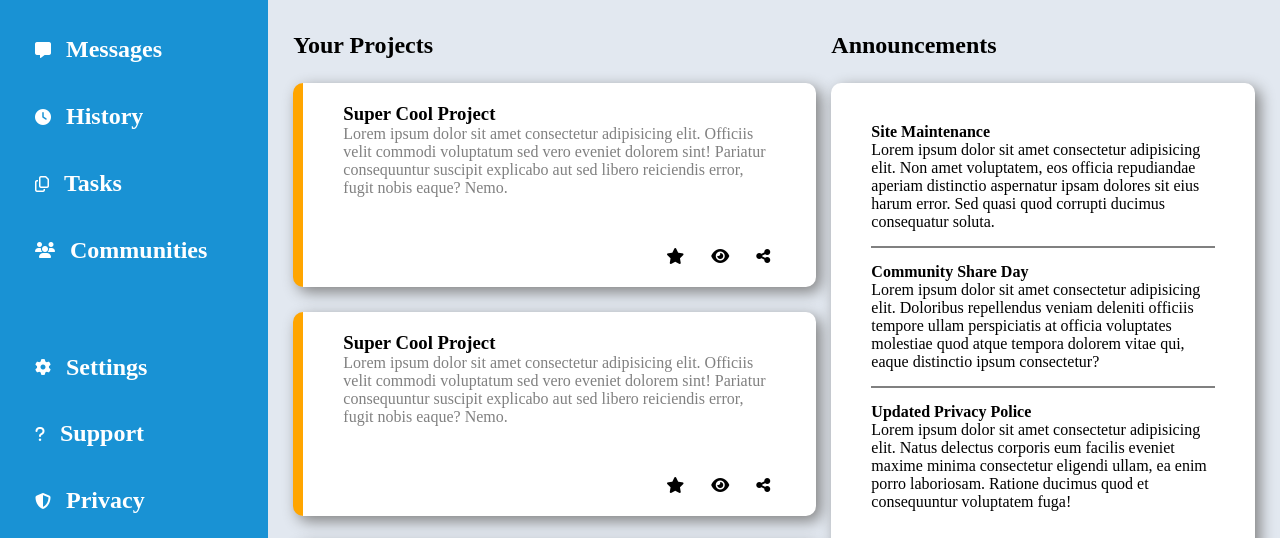
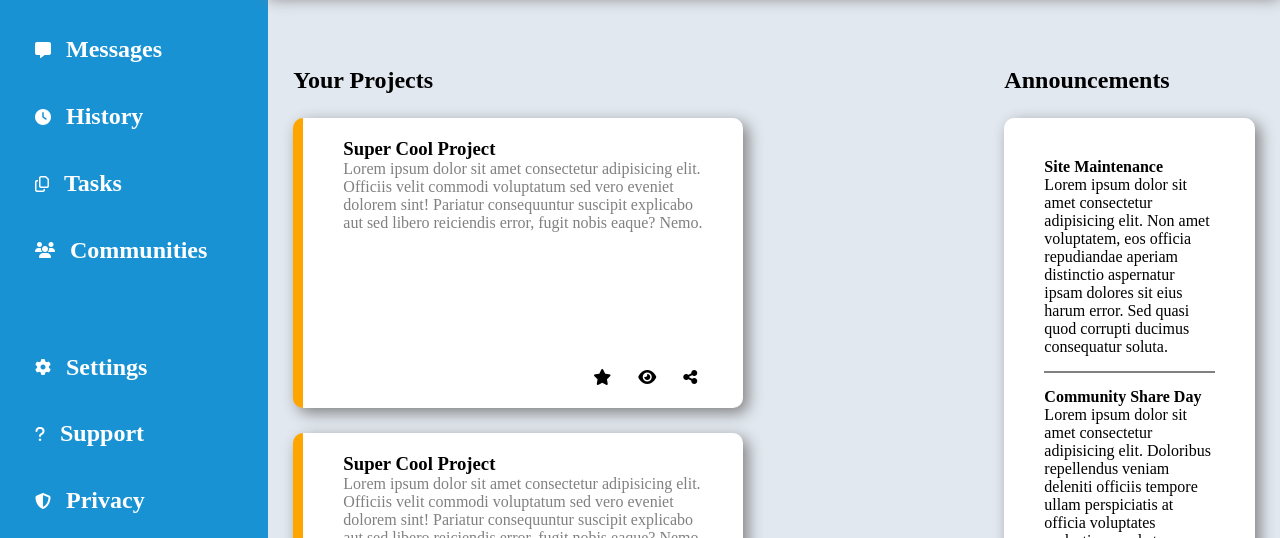
Before and after one commit to behluelselcuk/02-project-admin-dashboard, a plain HTML site: page index.html in a window 1280 px wide. Shown: the part 262-800 px from the top of the page. Drawn offline with Linux system fonts and the light colour scheme.

Commit message:
Vervollständige dasd CDD-Grid

```diff
--- a/style.css
+++ b/style.css
@@ -167,11 +167,10 @@ body {
 
 /* ===== MAIN-CONTENT ===== */
 .main-content {
-    margin: 15px;
     grid-column: 2 / 3;
     grid-row: 2;
     display: grid;
-    grid-template-columns: repeat(auto-fit, minmax(350px, 550px));
+    grid-template-columns: 3fr 1fr;
     gap: 15px;
     background-color: var(--body-bg-color);
     margin: 50px 25px;
@@ -195,7 +194,7 @@ body {
 
 .projects-div {
     display: grid;
-    grid-template-columns: repeat(auto-fit, minmax(350px, 550px));
+    grid-template-columns: repeat(auto-fit, minmax(250px, 450px));
     gap: 25px;
 }
 
@@ -206,7 +205,9 @@ body {
     border-radius: 10px;
     display: flex;
     flex-direction: column;
+    justify-content: space-between;
     gap: 50px;
+    height: 250px;
 }
 
 .project-text h3,
@@ -233,7 +234,6 @@ body {
 /* === ANNOUNCEMENTS === */
 .announcements {
     grid-column: 2;
-    grid-row: 1;
 }
 
 .announcements-div {
@@ -258,7 +258,6 @@ body {
 /* === TRENDING === */
 .trending {
     grid-column: 2;
-    grid-row: 2;
 }
 
 .trending-div {
```
